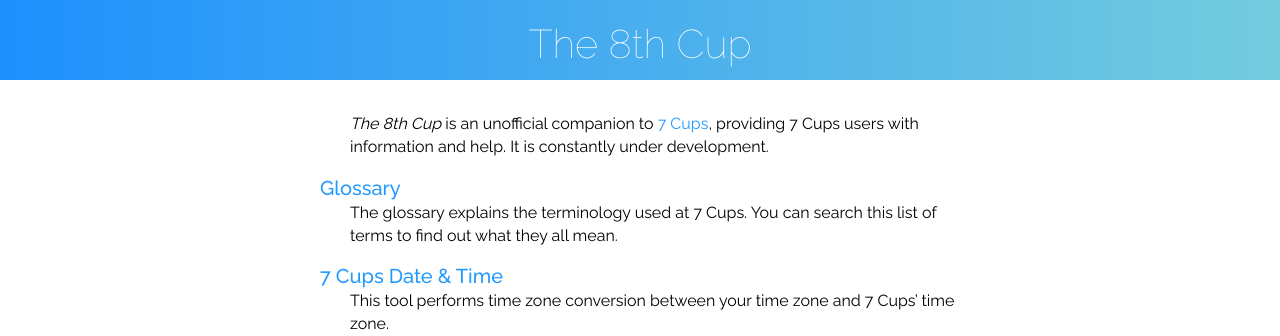
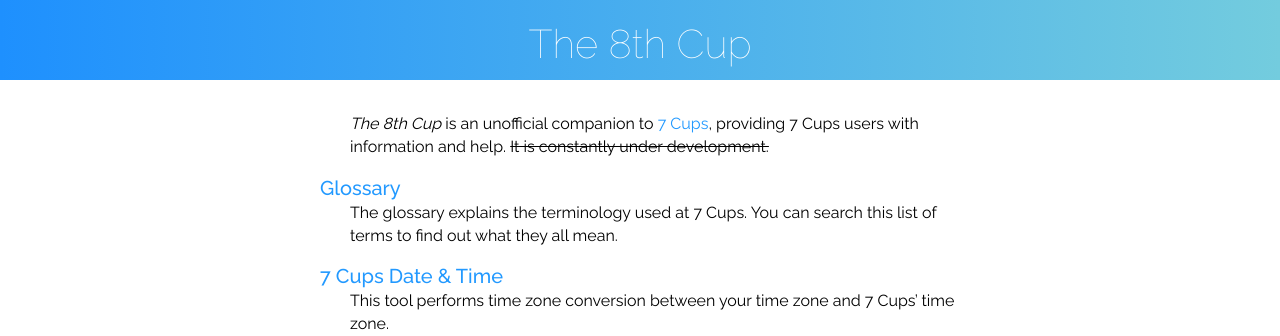
Before and after one commit to RarelyCharlie/rarelycharlie.github.io, a Jekyll site: the page built from index.md, in a window 1280 px wide. Shown: the top 336 px of the page. Built offline with Jekyll 4.4.1, drawn with Linux system fonts in a browser that asks for light colours.

```diff
--- a/index.md
+++ b/index.md
@@ -8,7 +8,7 @@ layout: default
   #content h2 {color: gray;}
 </style>
 *The 8th Cup* is an unofficial companion to [7 Cups](https://www.7cups.com/), providing
-7 Cups users with information and help. It is constantly under development.
+7 Cups users with information and help. <s>It is constantly under development.</s>
 
 ## [Glossary](/glossary 'Go to the glossary')
 The glossary explains the terminology used at 7 Cups. You can search this list of terms
```
